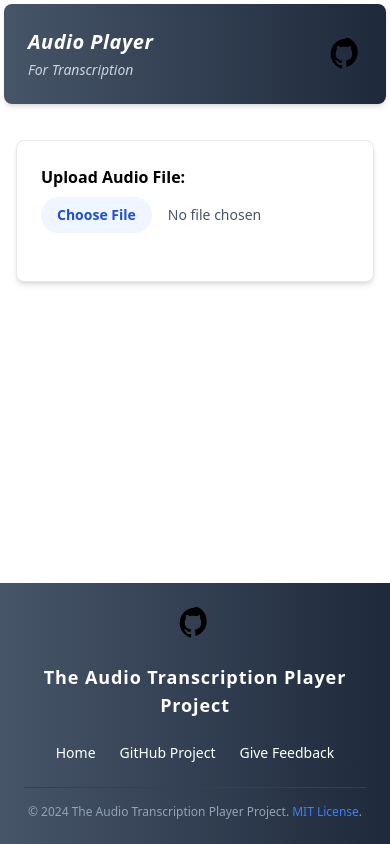
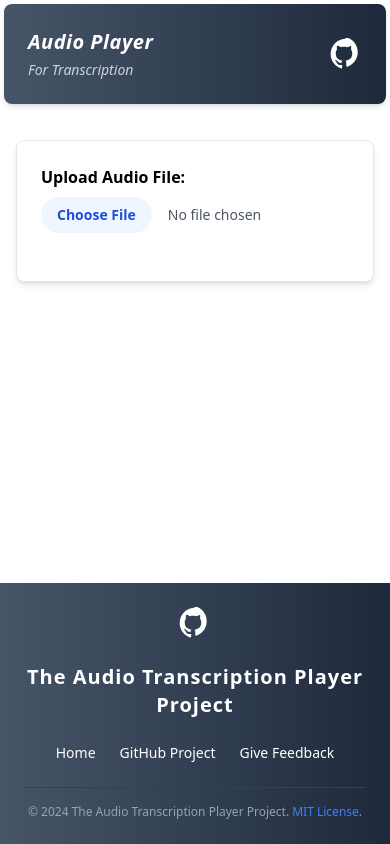
Before and after one commit to srothgan/audio-transcript-player, a Next.js app: page / in a window 390 px wide. Built offline with nearby package versions, Linux system fonts and the light colour scheme.

Commit message:
align git icon and footer design

```diff
--- a/components/Footer.jsx
+++ b/components/Footer.jsx
@@ -9,9 +9,9 @@ export default function Footer() {
         {/* GitHub Icon Link */}
         <GitHubLink />
         {/* Project Title */}
-        <p className="font-semibold text-lg md:text-xl tracking-wider">
+        <h4 className="text-xl font-semibold tracking-wider">
           The Audio Transcription Player Project
-        </p>
+        </h4>
 
         {/* Navigation Links */}
         <nav className="flex gap-6 text-sm md:gap-8 md:text-base md:justify-end">
--- a/components/GitHubLink.jsx
+++ b/components/GitHubLink.jsx
@@ -16,7 +16,7 @@ const GitHubLink = () => {
         height="24"
         viewBox="0 0 24 24"
         fill="currentColor"
-        className="text-black w-8 h-8 md:w-10 md:h-10 hover:text-gray-700 transition-colors"
+        className="text-white w-8 h-8 md:w-10 md:h-10 hover:text-gray-700 transition-colors"
       >
         <path d="M12 .5C5.6.5.5 5.6.5 12c0 5.1 3.3 9.4 7.8 10.9.6.1.8-.2.8-.6v-2.1c-3.2.7-3.9-1.5-3.9-1.5-.5-1.2-1.1-1.6-1.1-1.6-.9-.6.1-.6.1-.6 1 .1 1.6 1 1.6 1 .9 1.6 2.4 1.2 3 .9.1-.7.3-1.2.6-1.5-2.5-.3-5.1-1.3-5.1-5.5 0-1.2.4-2.1 1-2.8-.1-.2-.5-1.3.1-2.7 0 0 .8-.3 2.8 1 .7-.2 1.5-.3 2.3-.3s1.6.1 2.3.3c2-.1 2.8-1 2.8-1 .6 1.4.2 2.5.1 2.7.6.7 1 1.7 1 2.8 0 4.2-2.6 5.2-5.1 5.5.3.3.6.8.6 1.6v2.4c0 .4.2.8.8.6 4.5-1.5 7.8-5.8 7.8-10.9 0-6.4-5.1-11.5-11.5-11.5z"/>
       </svg>
```
